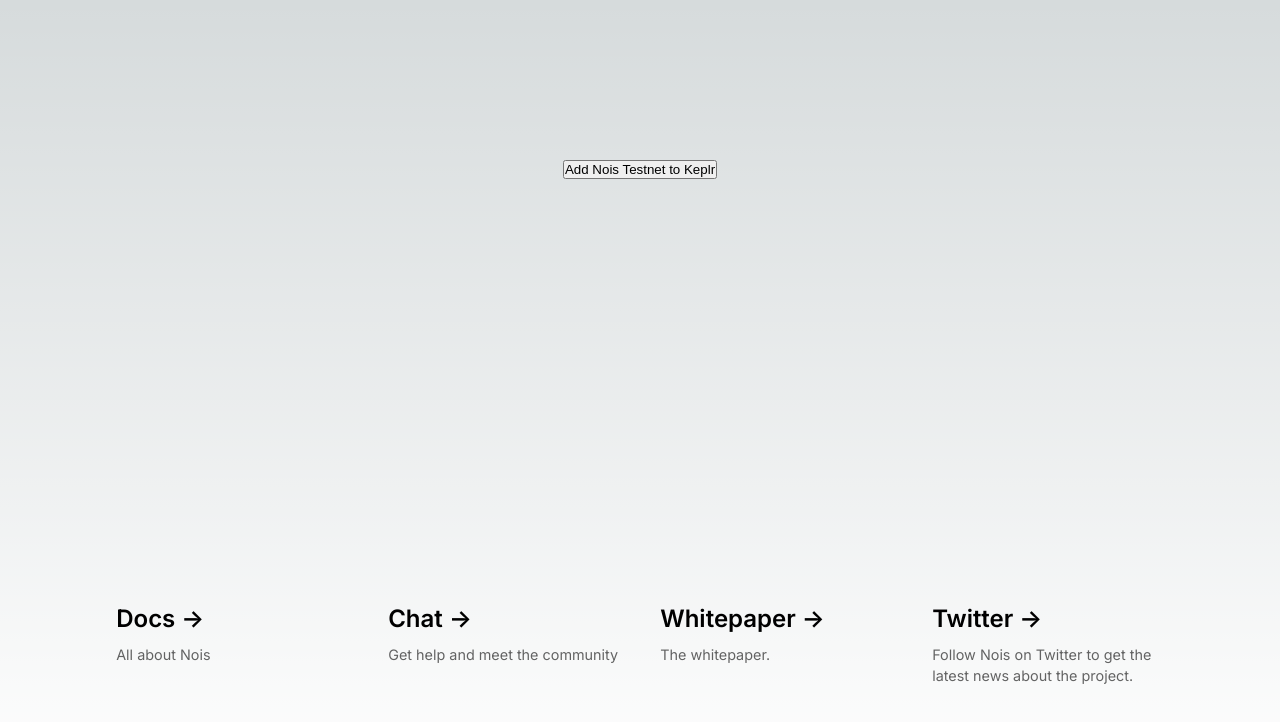
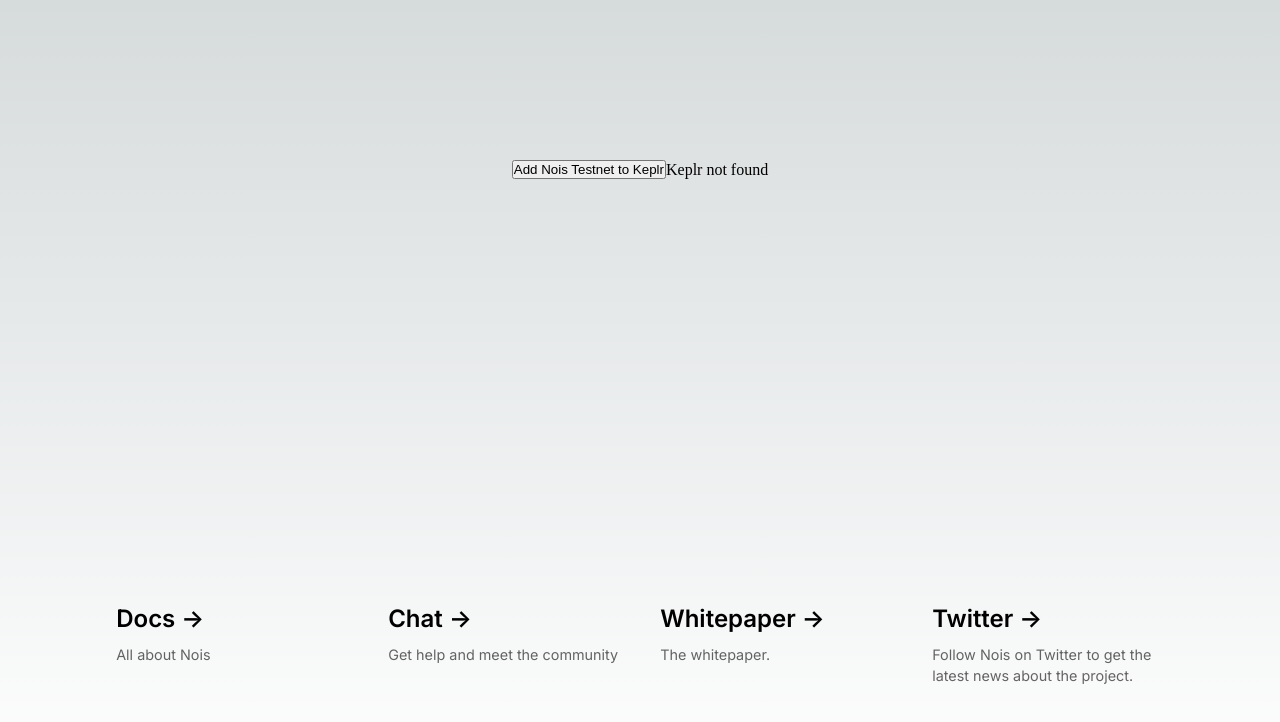
Before and after one commit to noislabs/address-generator, a Next.js app: page / in a window 1280 px wide. Both pictures are taken after a click on the button "Add Nois Testnet to Keplr". Shown: the top 722 px of the page. Built offline with nearby package versions, Linux system fonts and the light colour scheme.

Commit message:
Fix error handling

```diff
--- a/src/pages/index.tsx
+++ b/src/pages/index.tsx
@@ -3,31 +3,45 @@
 import { Inter } from "next/font/google";
 import styles from "@/styles/Home.module.css";
 import { noisConfig } from "@/lib/noisConfig";
+import { useState } from "react";
 
 const inter = Inter({ subsets: ["latin"] });
 
+export default function Home() {
+  const [lastError, setLastError] = useState<string>();
+
   function addNoisAsSuggestedChain() {
-  console.log("Do it!");
+    setLastError(undefined);
     const anyWindow: any = window;
     if (!anyWindow.keplr) {
       alert("Keplr not found");
+      setLastError("Keplr not found");
     } else {
-    anyWindow.keplr.experimentalSuggestChain(noisConfig);
+      anyWindow.keplr.experimentalSuggestChain(noisConfig).then(
+        () => console.log("Suggested chain installed"),
+        (err: any) => {
+          console.error(err);
+          setLastError("An error occurred when adding the suggested chain");
+        },
+      );
     }
   }
 
-export default function Home() {
   return (
     <>
       <Head>
-        <title>Create Next App</title>
+        <title>Nois Address Generator</title>
         <meta name="description" content="Generated by create next app" />
         <meta name="viewport" content="width=device-width, initial-scale=1" />
         <link rel="icon" href="/favicon.ico" />
       </Head>
       <main className={styles.main}>
         <div className={styles.center}>
+          <p>
             <button onClick={() => addNoisAsSuggestedChain()}>Add Nois Testnet to Keplr</button>
+          </p>
+
+          {lastError && <p>{lastError}</p>}
         </div>
 
         <div className={styles.grid}>
```
Lines whose indentation alone changed are shown as unchanged.
